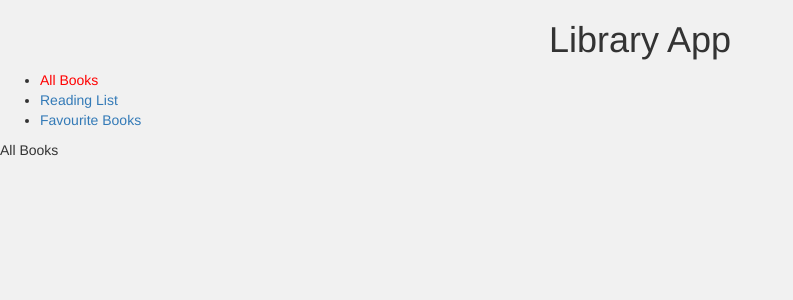
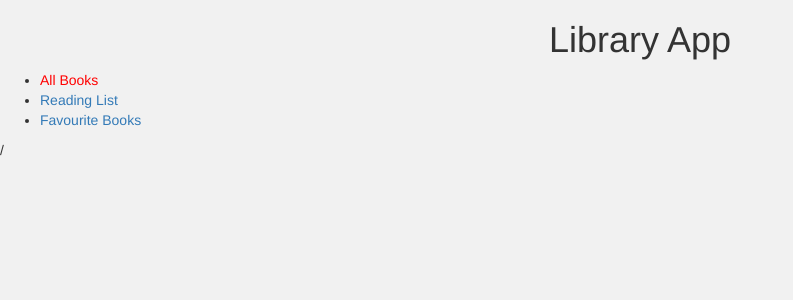
Before and after one commit to uzeuze/library-app-tutorial, a React app: page / in a window 1280 px wide. Shown: the top 300 px of the page, without its empty margins (0-793 px from the left). Built offline with nearby package versions, Linux system fonts and the light colour scheme.

Commit message:
Removed unnecessary components

```diff
--- a/src/components/AllBooks.js
+++ /dev/null
@@ -1,9 +0,0 @@
-import React, {Component} from 'react';
-
-export default class AllBooks extends Component {
-  render() {
-    return (
-      <div>All Books</div>
-    );
-  }
-}
--- /dev/null
+++ b/src/components/BookList.js
@@ -0,0 +1,10 @@
+import React, {Component} from 'react';
+
+export default class BookList extends Component {
+  render() {
+    let pathName = this.props.location.pathname;
+    return (
+      <div>{pathName}</div>
+    );
+  }
+}
--- a/src/components/FavouriteBooks.js
+++ /dev/null
@@ -1,9 +0,0 @@
-import React, {Component} from 'react';
-
-export default class FavouriteBooks extends Component {
-  render() {
-    return (
-      <div>Favourite Books</div>
-    );
-  }
-}
--- a/src/components/ReadingList.js
+++ /dev/null
@@ -1,9 +0,0 @@
-import React, {Component} from 'react';
-
-export default class ReadingList extends Component {
-  render() {
-    return (
-      <div>Reading List</div>
-    );
-  }
-}
--- a/src/index.js
+++ b/src/index.js
@@ -2,17 +2,15 @@ import React, {Component} from 'react';
 import {render} from 'react-dom';
 import { Router, Route, browserHistory, IndexRoute } from 'react-router'
 import App from './components/App';
-import AllBooks from './components/AllBooks';
-import ReadingList from './components/ReadingList';
-import FavouriteBooks from './components/FavouriteBooks';
+import BookList from './components/BookList';
 import './styles/index.scss';
 
 render((
   <Router history={browserHistory}>
     <Route path="/" component={App}>
-      <IndexRoute component={AllBooks}/>
-      <Route path="/reading-list" component={ReadingList}/>
-      <Route path="/favourite-books" component={FavouriteBooks} />
+      <IndexRoute component={BookList}/>
+      <Route path="/reading-list" component={BookList}/>
+      <Route path="/favourite-books" component={BookList} />
     </Route>
   </Router>
 ),document.getElementById('root'));
```
